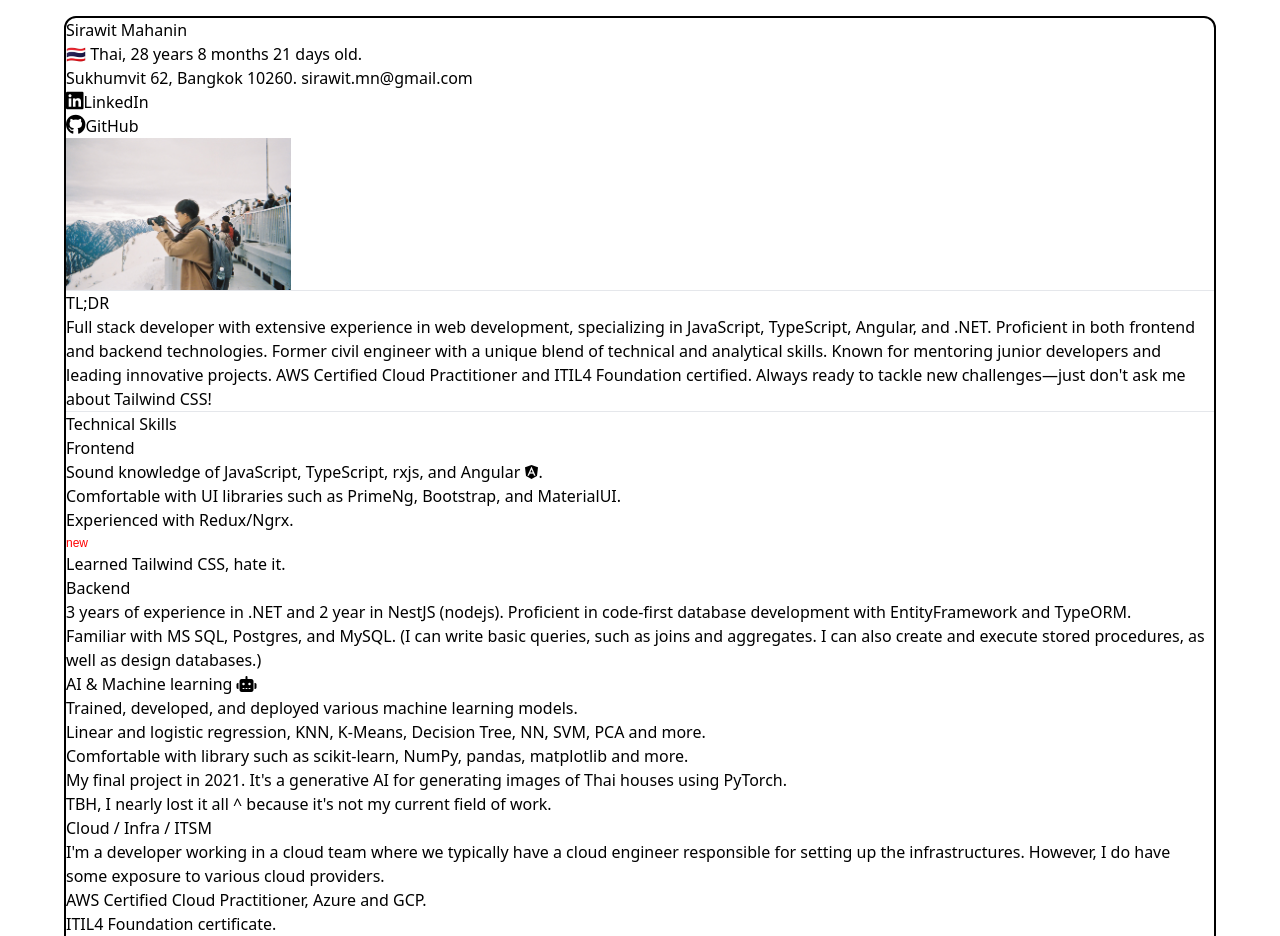
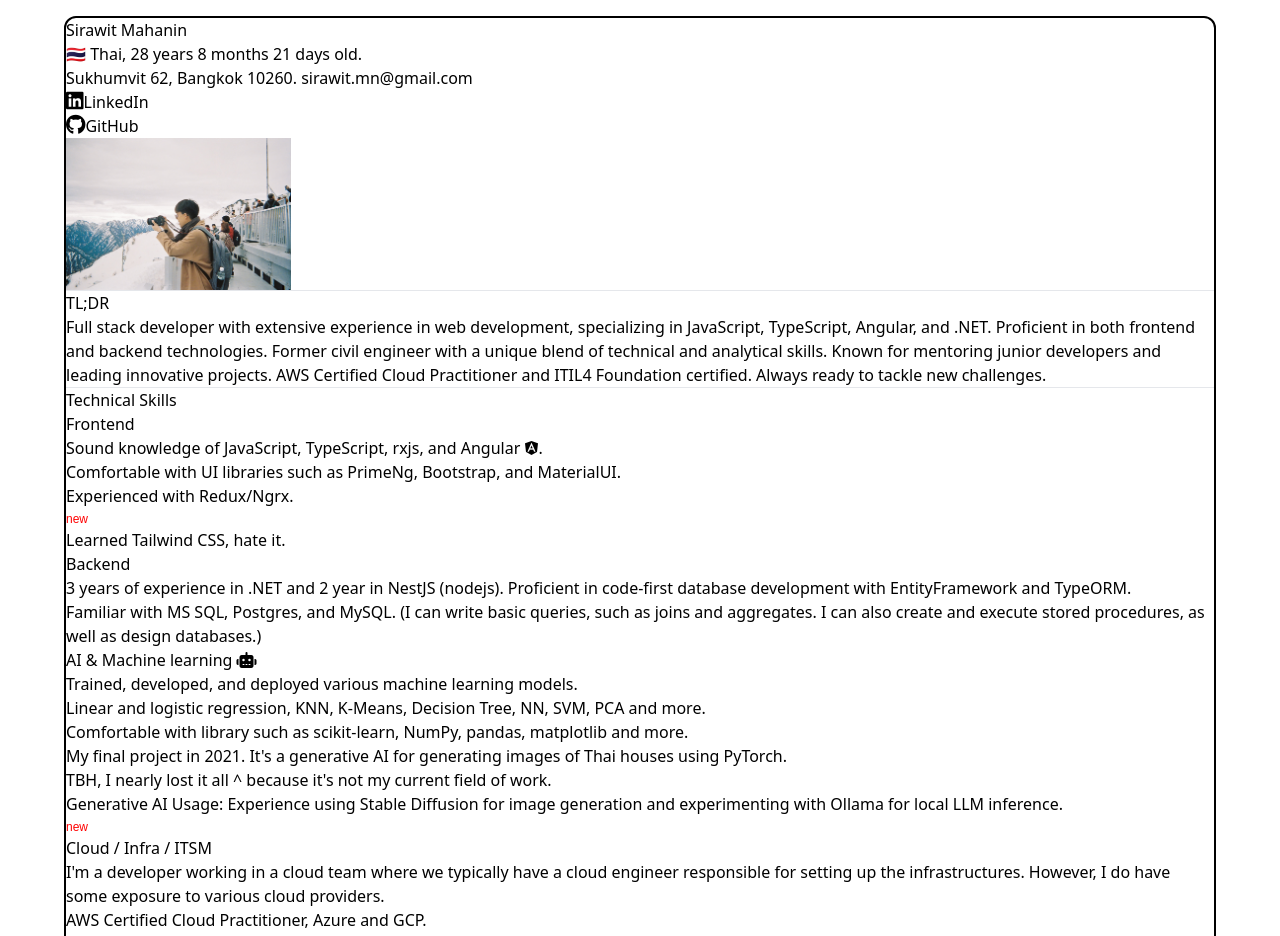
Before and after one commit to manooi/mahanin-v2, an Angular app: page /resume in a window 1280 px wide. Shown: the top 936 px of the page. Built offline with nearby package versions, Linux system fonts and the light colour scheme.

Commit message:
Update resume

```diff
--- a/src/app/page/resume/resume.component.html
+++ b/src/app/page/resume/resume.component.html
@@ -35,7 +35,7 @@
                 blend of technical and analytical skills. Known for mentoring junior
                 developers and leading innovative projects. AWS Certified Cloud Practitioner and ITIL4 Foundation
                 certified. Always
-                ready to tackle new challenges—just don't ask me about Tailwind CSS!</p>
+                ready to tackle new challenges.</p>
         </section>
 
         <hr class="mt-5">
@@ -88,6 +88,18 @@
                     in 2021. It's a generative AI for generating images of Thai houses using PyTorch.
                 </li>
                 <li>TBH, I nearly lost it all ^ because it's not my current field of work.</li>
+                <li>Generative AI Usage: Experience using Stable Diffusion for image generation and experimenting with Ollama for
+                    local LLM inference. <span class="inline-block">
+                        <svg width="50" height="20" xmlns="http://www.w3.org/2000/svg">
+                            <rect width="20" height="20" fill="#FFFFFF" stroke="#000000" stroke-width="0" />
+                            <text x="0" y="15" font-family="Arial" font-size="12" fill="red">
+                                <animate attributeName="visibility" from="visible" to="hidden" dur="0.5s"
+                                    repeatCount="indefinite" />
+                                new
+                            </text>
+                        </svg>
+                    </span>
+                </li>
             </ul>
 
 
```
